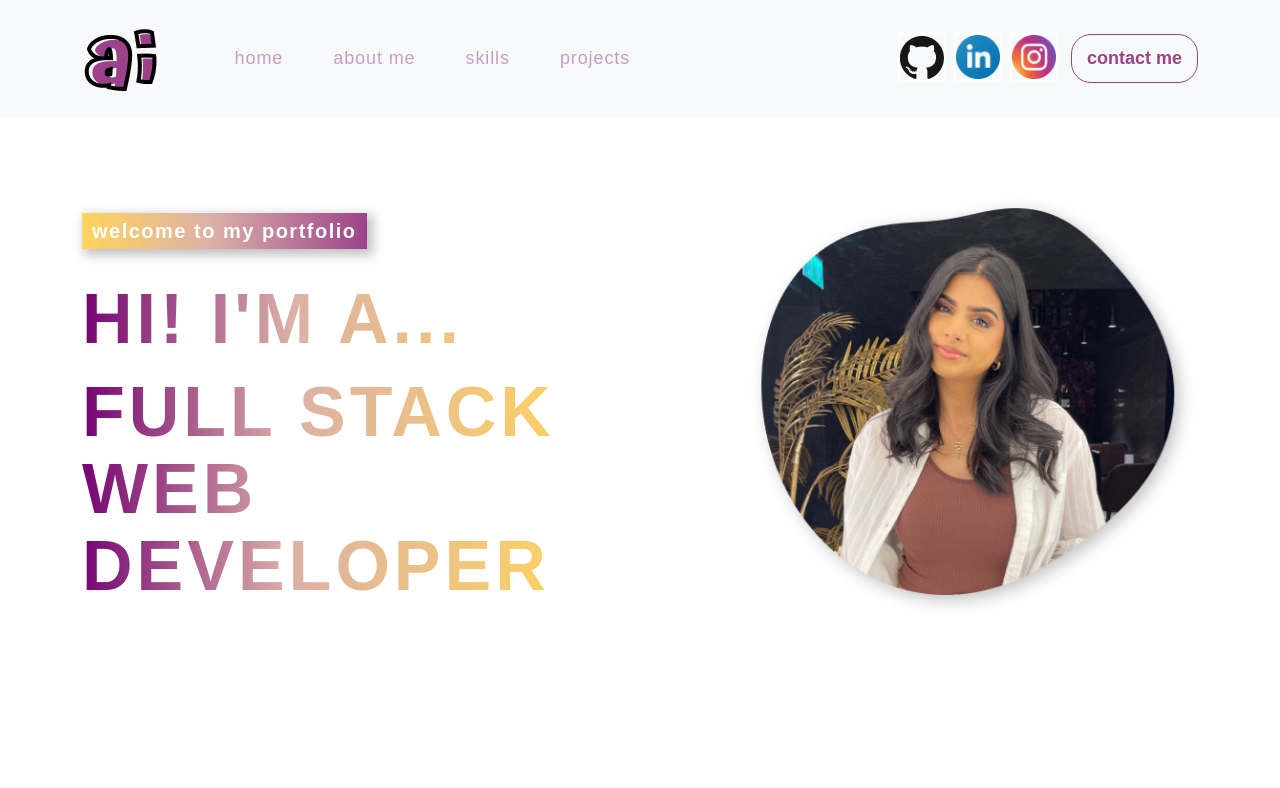
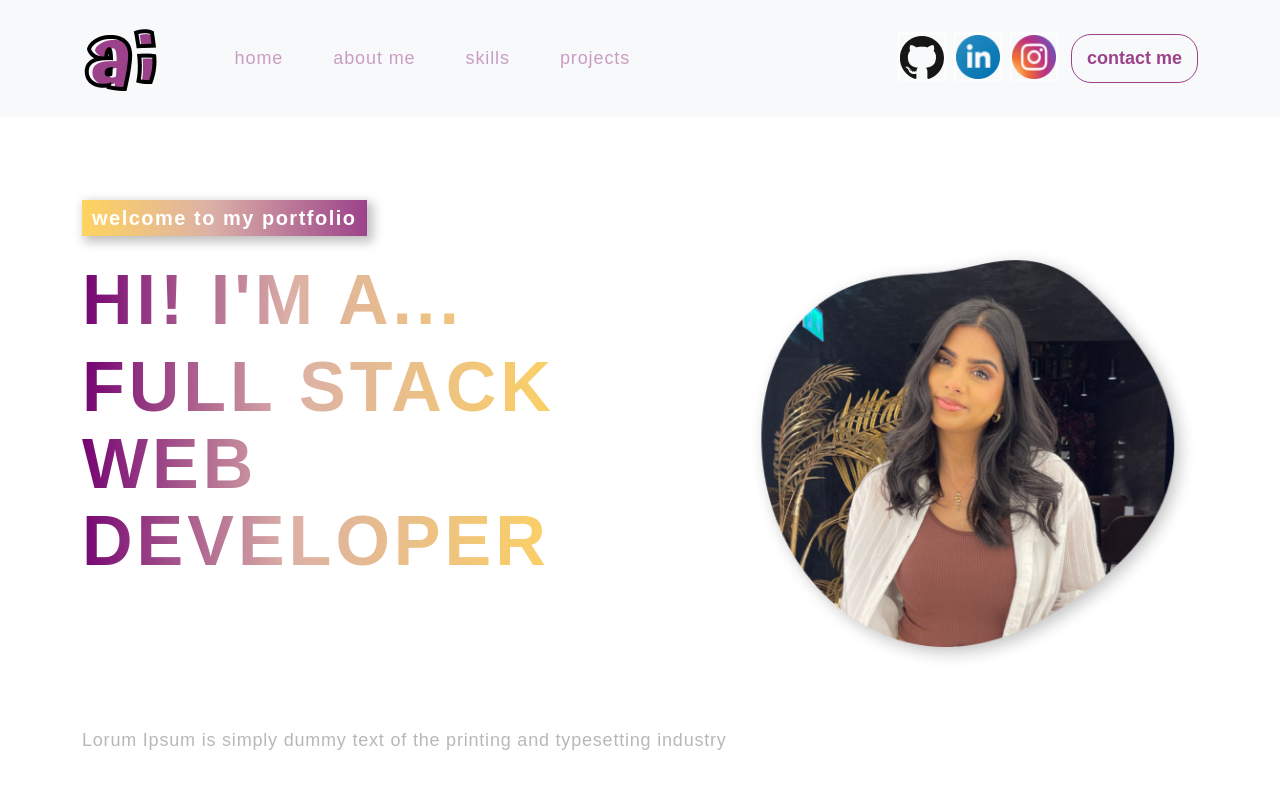
Before and after one commit to arooj-ilyas/myportfolio, a React (Create React App) app: page / in a window 1280 px wide. Shown: the top 788 px of the page. Built offline with nearby package versions, Linux system fonts and the light colour scheme.

Commit message:
small changes made to improve UI

```diff
--- a/src/App.css
+++ b/src/App.css
@@ -186,7 +186,7 @@ nav.custom-navbar .navbar-toggler-icon {
   font-size: 70px;
   line-height: 110%;
   letter-spacing: 4px;
-  margin-top: 16px;
+  margin-top: 10px;
   background: linear-gradient(91.44deg, #730072 -0.27%, rgba(194, 120, 102, 0.58) 32.69%, #FFD45E 77.87%);
   -webkit-background-clip: text;
   -webkit-text-fill-color: transparent;
@@ -194,6 +194,19 @@ nav.custom-navbar .navbar-toggler-icon {
   border: 1px;
   word-break: break-word;
 
+}
+
+.aboutme p {
+  color: #B8B8B8;
+  top: 40px;
+  font-size: 18px;
+  letter-spacing: 0.8px;
+  line-height: 150%;
+  width: 96%;
+}
+
+.aboutme .description {
+  margin-top: 50px; /* Adjust the margin-top value as needed */
 }
 
 /* Media Queries for responsiveness */
--- a/src/App.js
+++ b/src/App.js
@@ -7,8 +7,8 @@ import 'bootstrap/dist/css/bootstrap.min.css'
 function App() {
   return (
   <div className="App">
+    <NavBar />
     <AboutMe />
-    <NavBar />
   </div>
   );
 }
--- a/src/components/AboutMe.js
+++ b/src/components/AboutMe.js
@@ -7,7 +7,7 @@ const AboutMe = () => {
     //create a variable to hold the phrases I want it to rotate through, and a state to hold which word it is currently displaying, and a 'delete' state which will backspace to remove the current word and display the next
     const [loopNum, setLoopNum] = useState(0) //which word is currently displayed in the toRotate array
     const [isDeleting, setIsDeleting] = useState(false) //set to false as we start by typing the word
-    const toRotate = ["FULL STACK WEB DEVELOPER", "FRONT END DEVELOPER", "JUNIOR SOFTWARE ENGINEER", "MECHANICAL & MANUFACTURING ENGINEER", "SOLITARE SLAYER"]
+    const toRotate = ["FULL STACK WEB DEVELOPER", "FRONT END DEVELOPER", "JUNIOR SOFTWARE ENGINEER", "MECHANICAL/MANUFACTURING ENGINEER", "SOLITARE SLAYER"]
     const [text, setText] = useState(''); //indicate the portion of the text being displayed
     const [timeToTypeText, setTimeToTypeText] = useState(200) //indicates time passing between each letter being typed
     const period = 1000 //indicates time passing between each word is 'typed'
@@ -45,12 +45,13 @@ const AboutMe = () => {
   return (
     <section className="aboutme" id="aboutme">
       <Container>
-        <Row className="align-items-center" xs={12} md={6} xl={7}>
+
+        <span className="tagline">welcome to my portfolio</span>
+        <Row className="align-items-start" xs={12} md={6} xl={7}>
 
           <Col xs={12} md={6} xl={7}>
-            <span className="tagline">welcome to my portfolio</span>
             <h1>{`HI! I'M A... `}</h1>
-                <h1><span className="wrap">{text}</span></h1>
+            <h1><span className="wrap">{text}</span></h1>
           </Col>
 
           <Col xs={12} md={6} xl={5}>
@@ -58,6 +59,11 @@ const AboutMe = () => {
           </Col>
 
         </Row>
+
+        <span>
+          <p className="description">Lorum Ipsum is simply dummy text of the printing and typesetting industry</p>
+        </span>
+
       </Container>
     </section>
   );
```
